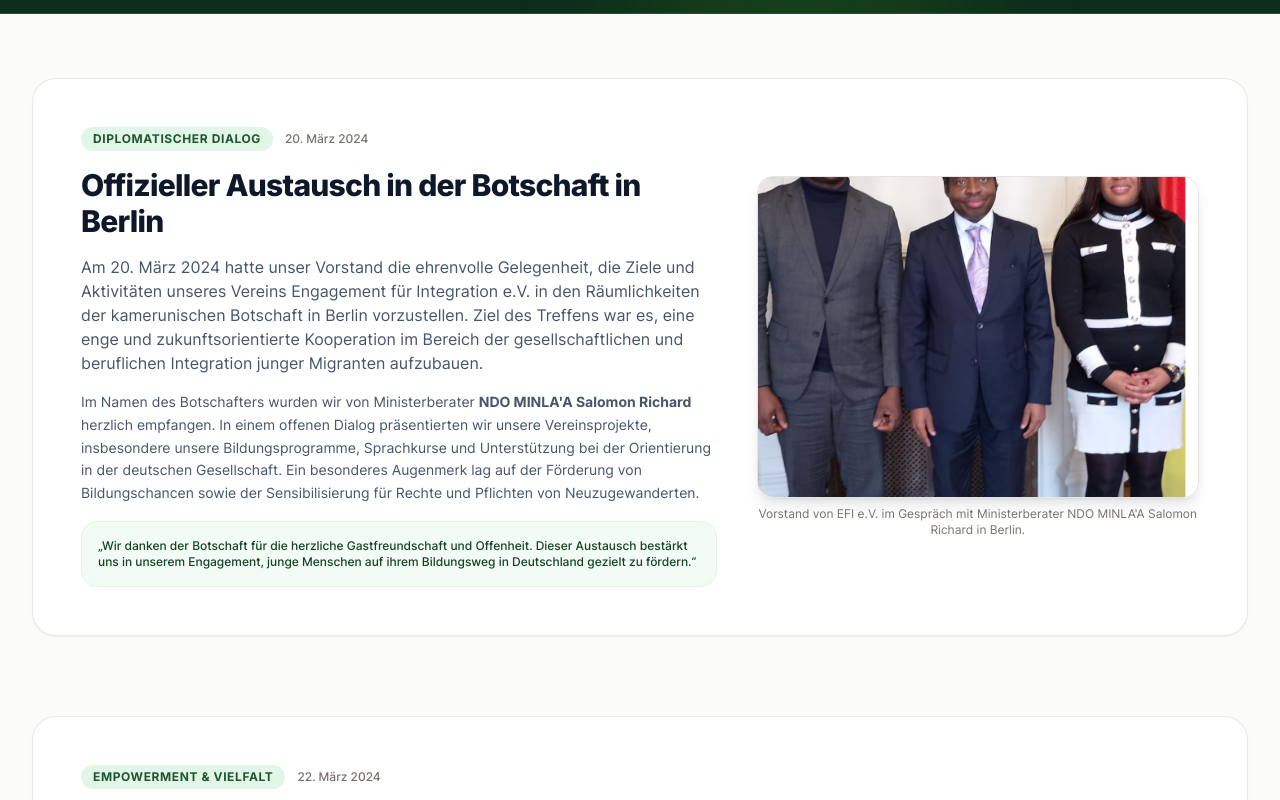
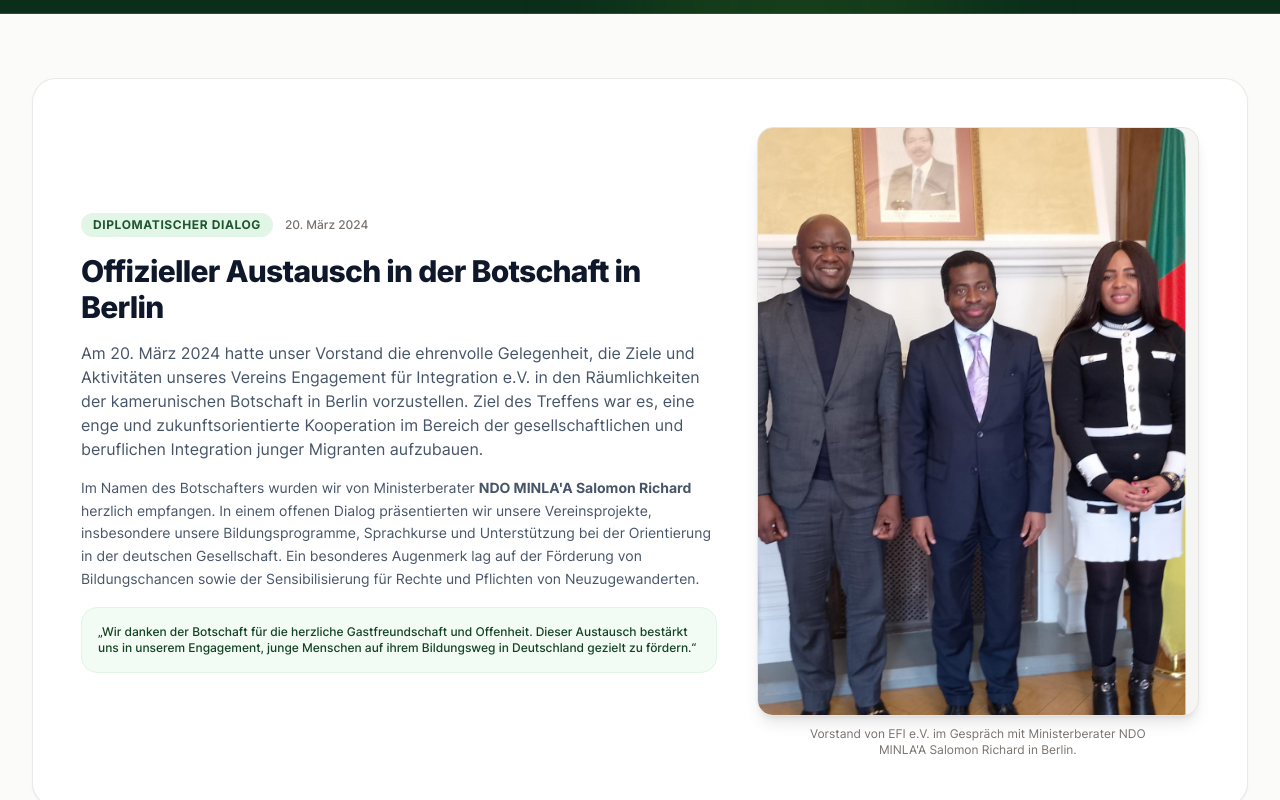
Before and after one commit to Yannx237/engagement-integration, a React (Vite) app: page /news in a window 1280 px wide. Shown: the part 480-1280 px from the top of the page. Built offline with nearby package versions, Linux system fonts and the light colour scheme; no server answers; the HTML template or start-up script is replaced by a standard one.

Commit message:
fix(news): adjust embassy photo aspect ratio and top alignment to prevent cropping

```diff
--- a/src/redesign/pages/RedesignNews.tsx
+++ b/src/redesign/pages/RedesignNews.tsx
@@ -46,16 +46,16 @@ export default function RedesignNews() {
               </div>
             </div>
 
-            <div className="lg:col-span-5">
-              <div className="rounded-2xl overflow-hidden shadow-lg border border-stone-200 group">
+            <div className="lg:col-span-5 flex flex-col items-center">
+              <div className="w-full max-w-md rounded-2xl overflow-hidden shadow-lg border border-stone-200 group bg-stone-100">
                 <img
                   src="/assets/images/news-8.png"
                   alt="Austausch mit der kamerunischen Botschaft in Berlin"
-                  className="w-full h-80 lg:h-96 object-cover group-hover:scale-105 transition-transform duration-500"
+                  className="w-full aspect-[3/4] object-cover object-top group-hover:scale-105 transition-transform duration-500"
                   loading="lazy"
                 />
               </div>
-              <p className="text-center text-xs text-stone-500 mt-2">
+              <p className="text-center text-xs text-stone-500 mt-2.5 max-w-sm">
                 Vorstand von EFI e.V. im Gespräch mit Ministerberater NDO MINLA'A Salomon Richard in Berlin.
               </p>
             </div>
```
